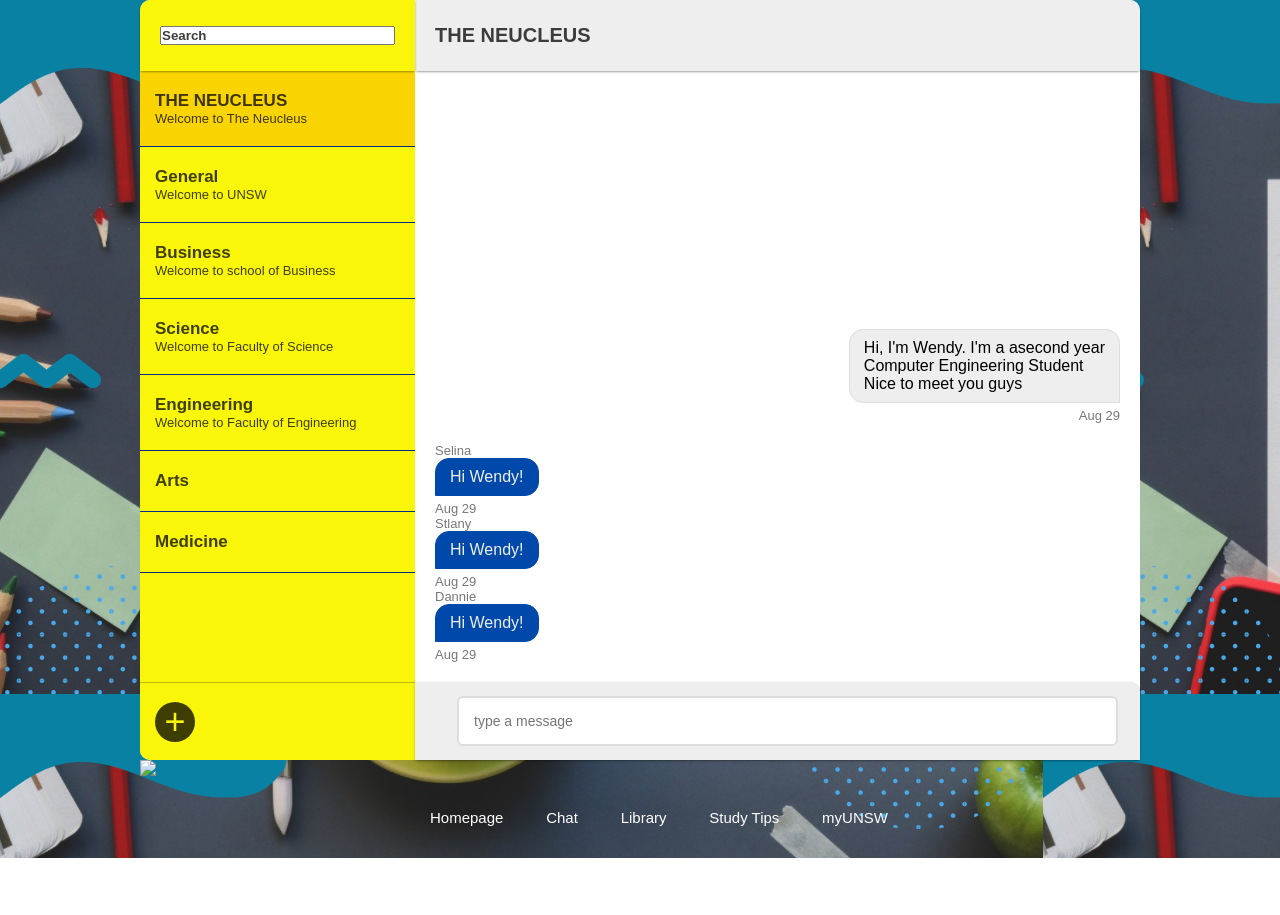
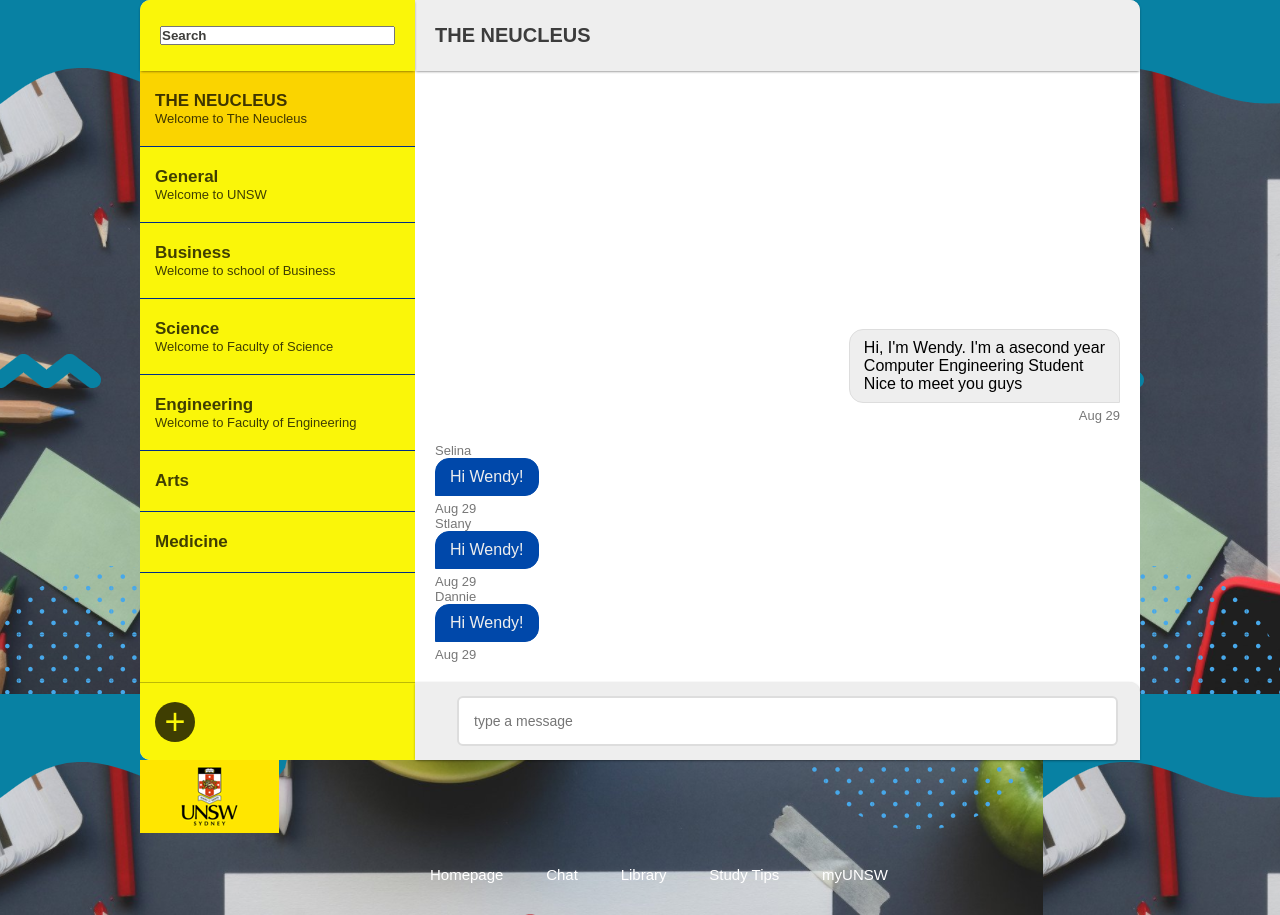
Before and after one commit to unswit/SYNCS-Virtual-Hackathon-2020, a plain HTML site: page SYNCS-Hachthon-2020/chat.html in a window 1280 px wide. Before the commit the page ends 858 px from the top, so only its background shows below. Drawn offline with Linux system fonts and the light colour scheme.

Commit message:
Update chat.html

```diff
--- a/SYNCS-Hachthon-2020/chat.html
+++ b/SYNCS-Hachthon-2020/chat.html
@@ -113,7 +113,7 @@
             <div class="nav">
                 <div class="nav_child">
                     <div class = "logo">
-                        <a href="http://pubg.qq.com/main.shtml" target="_blank"><img src="images/losgo.png"></a>
+                        <a href="https://www.unsw.edu.au/" target="_blank"><img src="images/logo.png"></a>
                     </div>
                     <div class = "navbar">
                         <a href="homepage.html" target="_blank">Homepage</a>
```
